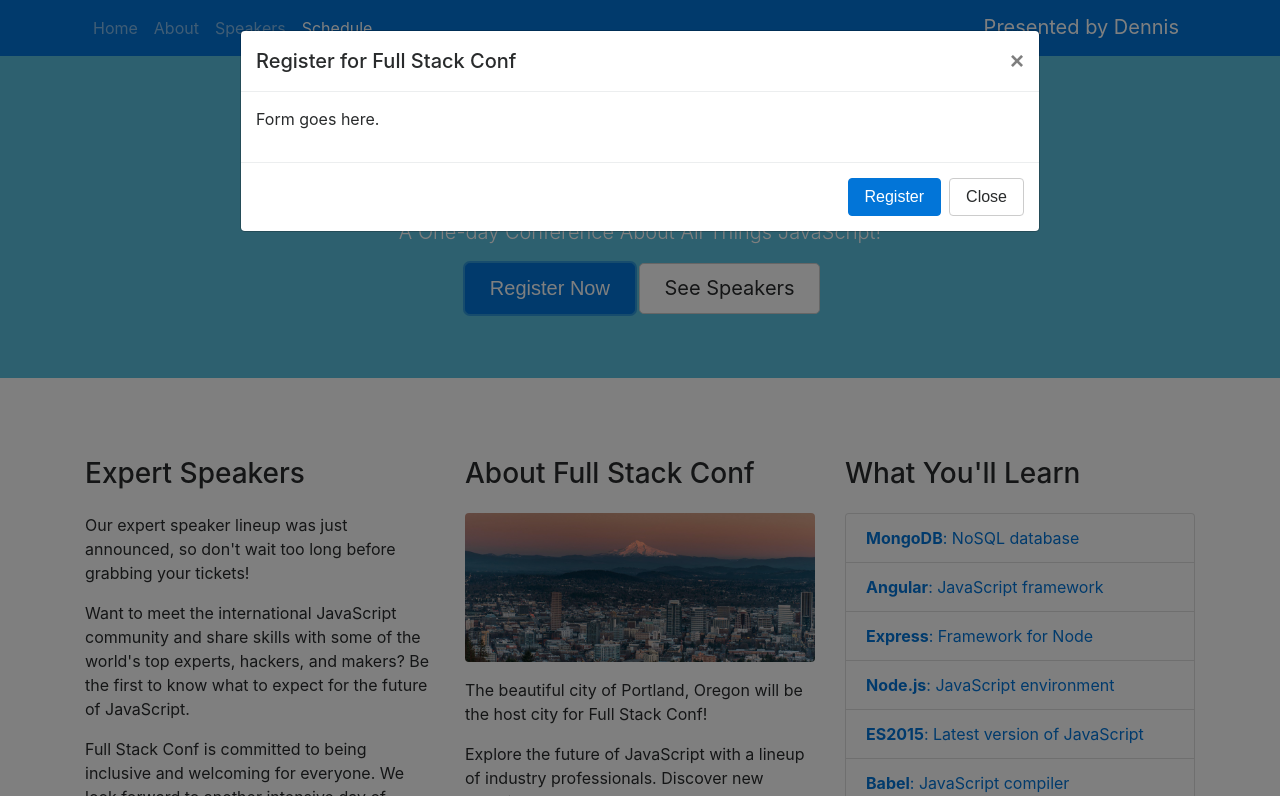
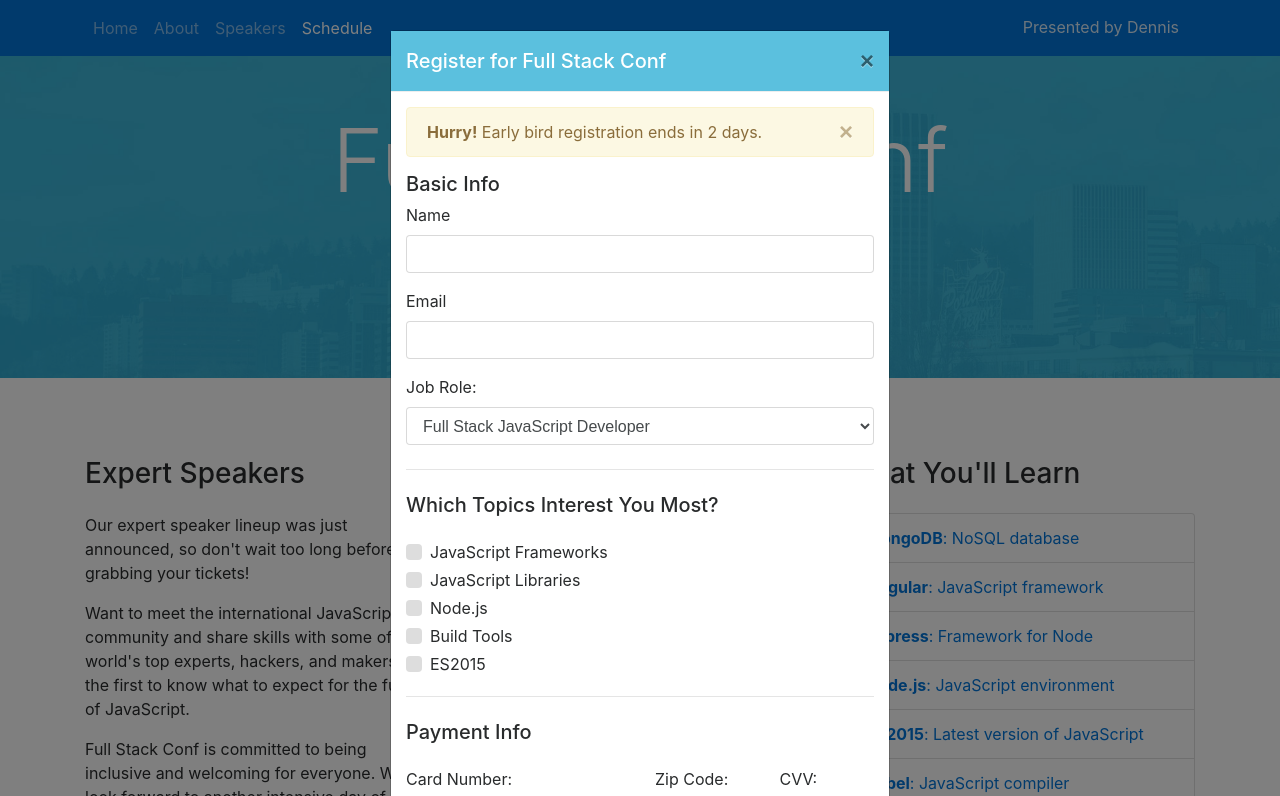
Before and after one commit to DLFlann/full-stack-conf, a plain HTML site: page index.html in a window 1280 px wide. Both pictures are taken after a click on the button "Register Now". Shown: the top 796 px of the page. Drawn offline with nearby package versions, Linux system fonts and the light colour scheme; a script that the page names is missing.

Commit message:
Add registration form and custom CSS styles

```diff
--- /dev/null
+++ b/css/custom.css
@@ -0,0 +1,15 @@
+.navbar .navbar-brand {
+    color: rgba(255, 255, 255, 0.85);
+    font-size: 1rem;
+    padding-top: 0.45rem;
+}
+
+.jumbotron {
+    background: url('../img/jumbo-bg.jpg');
+    background-size: cover;
+}
+
+.btn,
+.active {
+    transition: 0.4s;
+}
--- a/index.html
+++ b/index.html
@@ -7,6 +7,7 @@
     <title>Full Stack Conf</title>
     <!-- bootstrap css -->
     <link rel="stylesheet" href="https://maxcdn.bootstrapcdn.com/bootstrap/4.0.0-alpha.6/css/bootstrap.min.css" integrity="sha384-rwoIResjU2yc3z8GV/NPeZWAv56rSmLldC3R/AZzGRnGxQQKnKkoFVhFQhNUwEyJ" crossorigin="anonymous">
+    <link rel="stylesheet" href="css/custom.css">
   </head>
   <body id="home" data-spy="scroll" data-target=".navbar" data-offset="100">
     <!-- navbar -->
@@ -254,20 +255,129 @@
       FORM MODAL
      ===================================-->
      <div id="register" class="modal fade">
-        <div class="modal-dialog modal-lg" role="document">
+        <div class="modal-dialog" role="document">
           <div class="modal-content">
-            <div class="modal-header">
+            <div class="modal-header bg-info text-white">
               <h5 class="modal-title">Register for Full Stack Conf</h5>
               <button type="button" class="close" data-dismiss="modal" aria-label="Close">
                 <span aria-hidden="true">&times;</span>
               </button>
             </div>
             <div class="modal-body">
-              <p>Form goes here.</p>
-            </div>
-            <div class="modal-footer">
-              <button type="button" class="btn btn-primary">Register</button>
-              <button type="button" class="btn btn-secondary" data-dismiss="modal">Close</button>
+              <!-- registration form -->
+              <div class="alert alert-warning alert-dismissible fade show" role="alert">
+                <button type="button" class="close" data-dismiss="alert" aria-label="Close">
+                  <span aria-hidden="true">&times;</span>
+                </button>
+                <strong>Hurry!</strong> Early bird registration ends in 2 days.
+              </div>
+              <form>
+                <h5 class="mb-2">Basic Info</h5>
+                <div class="form-group">
+                  <label for="name">Name</label>
+                  <input type="text" class="form-control" id="name">
+                </div>
+                <div class="form-group">
+                  <label for="mail">Email</label>
+                  <input type="email" class="form-control" id="mail">
+                </div>
+                <div class-"c-select form-group">
+                  <label for="role">Job Role:</label>
+                  <select class="form-control" id="role" name="user_role">
+                    <option value="full stack js developer">Full Stack JavaScript Developer</option>
+                    <option value="front end developer">Front End Developer</option>
+                    <option value="back end developer">Back End Developer</option>
+                    <option value="designer">Designer</option>
+                    <option value="student">Student</option>
+                  </select>
+                </div>
+
+                <hr class="my-4">
+                <h5 class="mb-4">Which Topics Interest You Most?</h5>
+
+                <div class="form-group custom-controls-stacked">
+                  <label class="custom-control custom-checkbox">
+                    <input type="checkbox" class="custom-control-input">
+                    <span class="custom-control-indicator"></span>
+                    <span class="custom-control-description">JavaScript Frameworks</span>
+                  </label>
+                  <label class="custom-control custom-checkbox">
+                    <input type="checkbox" class="custom-control-input">
+                    <span class="custom-control-indicator"></span>
+                    <span class="custom-control-description">JavaScript Libraries</span>
+                  </label>
+                  <label class="custom-control custom-checkbox">
+                    <input type="checkbox" class="custom-control-input">
+                    <span class="custom-control-indicator"></span>
+                    <span class="custom-control-description">Node.js</span>
+                  </label>
+                  <label class="custom-control custom-checkbox">
+                    <input type="checkbox" class="custom-control-input">
+                    <span class="custom-control-indicator"></span>
+                    <span class="custom-control-description">Build Tools</span>
+                  </label>
+                  <label class="custom-control custom-checkbox">
+                    <input type="checkbox" class="custom-control-input">
+                    <span class="custom-control-indicator"></span>
+                    <span class="custom-control-description">ES2015</span>
+                  </label>
+                </div>
+
+                <hr class="mb-4">
+                <h5 class="mb-4">Payment Info</h5>
+
+                <div class="row">
+                  <div class="col-lg-6 form-group">
+                    <label for="cc-num">Card Number:</label>
+                    <input class="form-control" id="cc-num" type="text">
+                  </div>
+
+                  <div class="col-lg-3 form-group">
+                    <label for="zip">Zip Code:</label>
+                    <input class="form-control" id="zip" type="text">
+                  </div>
+
+                  <div class="col-lg-3 form-group">
+                    <label for="cvv">CVV:</label>
+                    <input class="form-control" id="cvv" type="text">
+                  </div>
+                </div>
+
+                <div class="row">
+                  <label class="col-lg-12">Expiration Date:</label>
+                  <div class="col-lg-8">
+                    <select class="custom-select form-control" id="exp-month">
+                      <option value="1">1 - January</option>
+                      <option value="2">2 - February</option>
+                      <option value="3">3 - March</option>
+                      <option value="4">4 - April</option>
+                      <option value="5">5 - May</option>
+                      <option value="6">6 - June</option>
+                      <option value="7">7 - July</option>
+                      <option value="8">8 - August</option>
+                      <option value="9">9 - September</option>
+                      <option value="10">10 - October</option>
+                      <option value="11">11 - November</option>
+                      <option value="12">12 - December</option>
+                    </select>
+                  </div>
+                  <div class="col-lg-4">
+                    <select class="custom-select" id="exp-year">
+                      <option value="2017">2017</option>
+                      <option value="2018">2018</option>
+                      <option value="2019">2019</option>
+                      <option value="2020">2020</option>
+                      <option value="2021">2021</option>
+                      <option value="2022">2022</option>
+                      <option value="2023">2023</option>
+                      <option value="2024">2024</option>
+                    </select>
+                  </div>
+                </div>
+
+                <hr class="mb-4">
+                <button type="submit" class="btn btn-primary">Register</button>
+              </form> <!-- /registration form -->
             </div>
           </div>
         </div>
```
